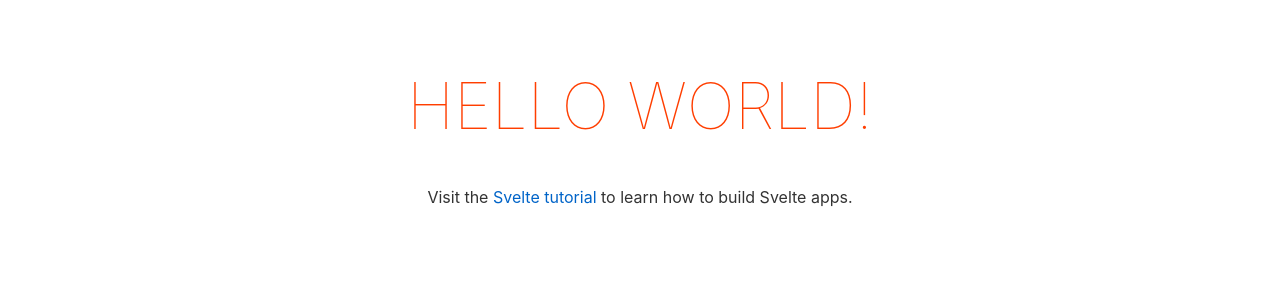
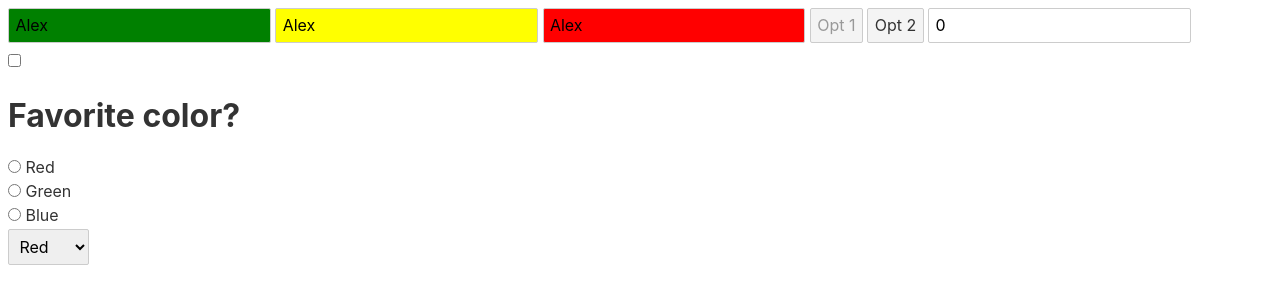
Before and after one commit to alemari7284/BindingStuff, a Svelte app: page / in a window 1280 px wide. Shown: the top 304 px of the page. Built offline with nearby package versions, Linux system fonts and the light colour scheme.

Commit message:
add more elements

```diff
--- a/src/App.svelte
+++ b/src/App.svelte
@@ -1,30 +1,54 @@
 <script>
-	export let name;
+  import CustomInput from "./CustomInput.svelte";
+  import Toggle from "./Toggle.svelte";
+
+  let val = "Alex";
+  let price = 0;
+  let selectedOpt = 1;
+  let agreed = false;
+  let favColor = ["red"];
+  let singleFavColor = "red";
+
+  $: console.log(agreed);
+  $: console.log(val);
+  $: console.log(selectedOpt);
+  $: console.log(price);
+  $: console.log(favColor);
+  $: console.log(singleFavColor);
+
+  const setValue = (event) => {
+    val = event.target.value;
+  };
 </script>
 
-<main>
-	<h1>Hello {name}!</h1>
-	<p>Visit the <a href="https://svelte.dev/tutorial">Svelte tutorial</a> to learn how to build Svelte apps.</p>
-</main>
+<input style="background-color: green;" type="text" value={val} />
 
-<style>
-	main {
-		text-align: center;
-		padding: 1em;
-		max-width: 240px;
-		margin: 0 auto;
-	}
+<input style="background-color: yellow;" type="text" bind:value={val} />
 
-	h1 {
-		color: #ff3e00;
-		text-transform: uppercase;
-		font-size: 4em;
-		font-weight: 100;
-	}
+<CustomInput bind:val />
+<Toggle bind:chosenOption={selectedOpt} />
+<input type="number" bind:value={price} />
 
-	@media (min-width: 640px) {
-		main {
-			max-width: none;
-		}
-	}
-</style>
+<label>
+  <input type="checkbox" bind:checked={agreed} />
+</label>
+
+<h1>Favorite color?</h1>
+<label>
+  <input name="color" type="radio" value="red" bind:group={favColor} />
+  Red
+</label>
+<label>
+  <input name="color" type="radio" value="green" bind:group={favColor} />
+  Green
+</label>
+<label>
+  <input name="color" type="radio" value="blue" bind:group={favColor} />
+  Blue
+</label>
+
+<select bind:value={singleFavColor}>
+  <option value="green">Green</option>
+  <option value="red">Red</option>
+  <option value="blue">Blue</option>
+</select>
--- /dev/null
+++ b/src/CustomInput.svelte
@@ -0,0 +1,5 @@
+<script>
+  export let val;
+</script>
+
+<input style="background-color: red;" type="text" bind:value={val} />
--- /dev/null
+++ b/src/Toggle.svelte
@@ -0,0 +1,10 @@
+<script>
+  export let chosenOption = 1;
+</script>
+
+<button disabled={chosenOption === 1} on:click={() => (chosenOption = 1)}
+  >Opt 1</button
+>
+<button disabled={chosenOption === 2} on:click={() => (chosenOption = 2)}
+  >Opt 2</button
+>
```
